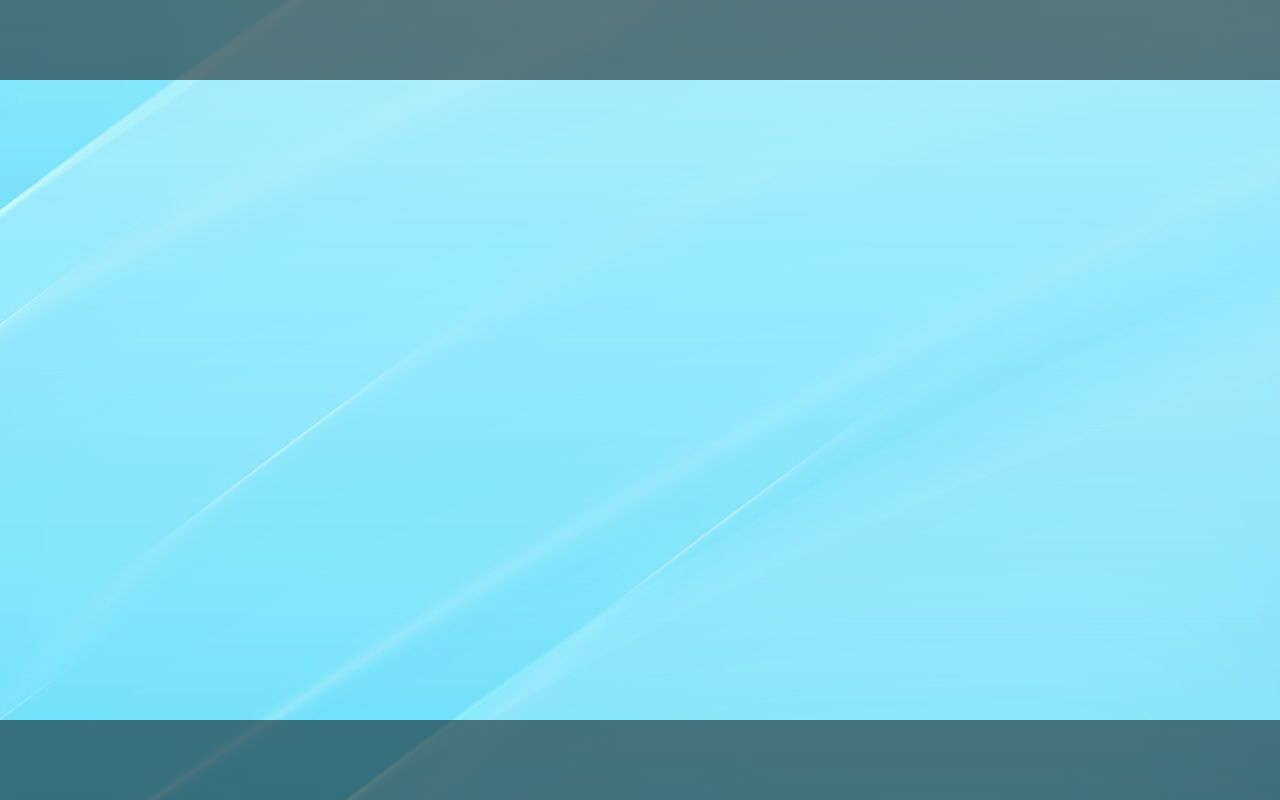
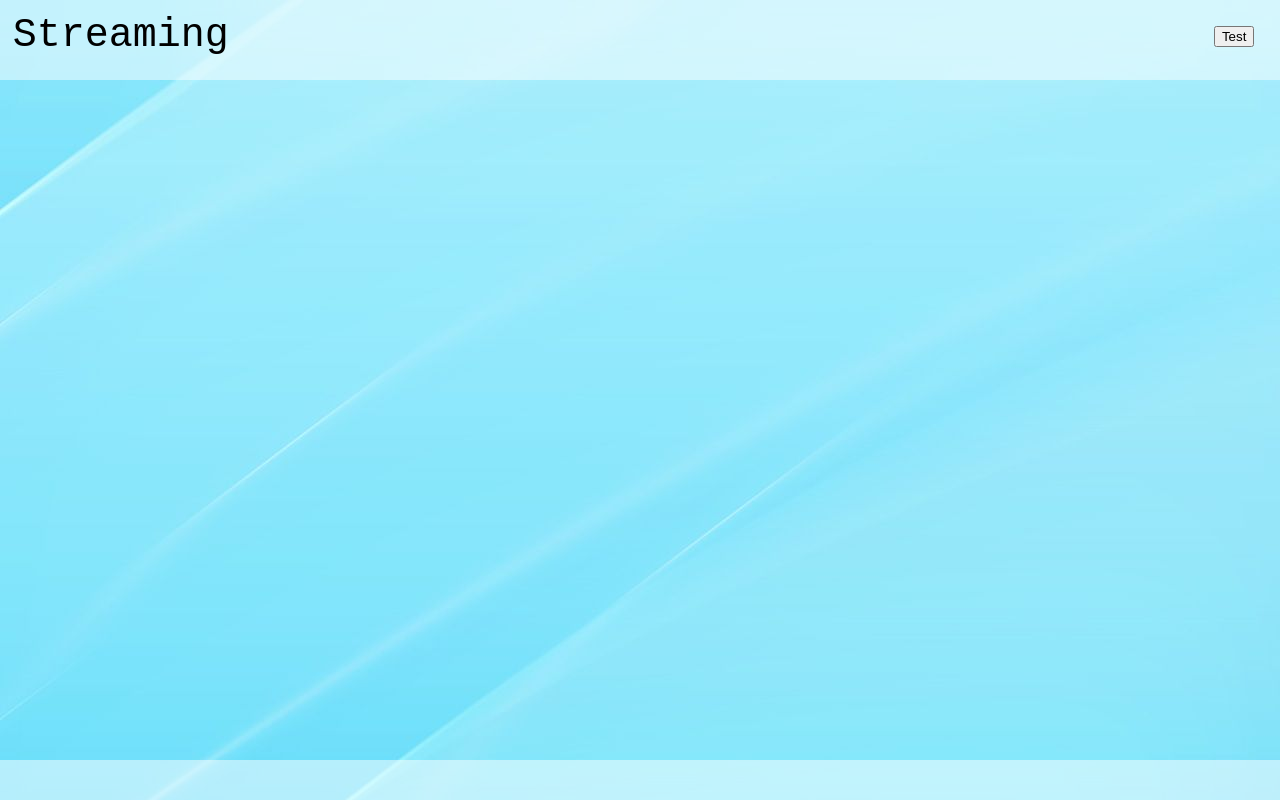
Before and after one commit to toronacii/streaming, a website: page public/admin/index.html in a window 1280 px wide. Drawn offline with Linux system fonts and the light colour scheme.

Commit message:
admin styles

```diff
--- a/public/admin/index.css
+++ b/public/admin/index.css
@@ -1,25 +1,41 @@
-body {
+body, html {
     margin: 0;
+    height: 100%;
+    width: 100%;
+    font-family: 'Courier New', Courier, monospace;
 }
 #container {
     background-image: url("../images/skyblue-wallpaper.jpg");
-    width: 100vw;
-    height: 100vh;
+    width: 100%;
+    height: 100%;
 }
 
 #header {
-    height: 10vh;
-    width: 100vw;
-    background-color: rgba(0, 0, 0, 0.5);;
+    height: 10%;
+    width: 100%;
+    background-color: rgba(255, 255, 255, 0.5);
+    position: relative;
+    font-size: 40px;
+}
+
+#title{
+    position: absolute;
+    margin: 1%;
+}
+
+#relay{
+    right: 0;
+    position: absolute;
+    margin: 2%;
 }
 
 #content {
-    height: 80vh;
-    width: 100vw;
+    height: 85%;
+    width: 100%;
 }
 
 #footer {
-    height: 10vh;
-    width: 100vw;
-    background-color: rgba(0, 0, 0, 0.5);
+    height: 5%;
+    width: 100%;
+    background-color: rgba(255, 255, 255, 0.5);
 }
--- a/public/admin/index.html
+++ b/public/admin/index.html
@@ -11,8 +11,13 @@
 
 <body>
   <div id="container">
-    <div id="header"></div>
-    <div id="content"></div>
+    <div id="header">
+      <span id="title">Streaming</span>
+      <button id="relay">Test</button>
+    </div>
+    <div id="content">
+      <video id="remoteVideo" autoplay playsinline></video>
+    </div>
     <div id="footer"></div>
   </div>
 </body>
```
